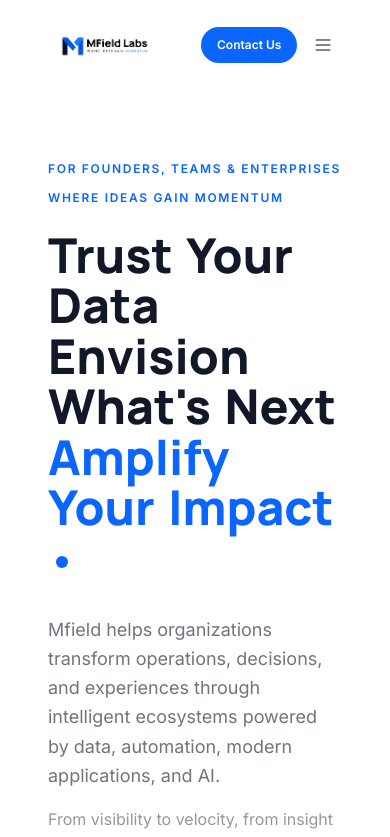
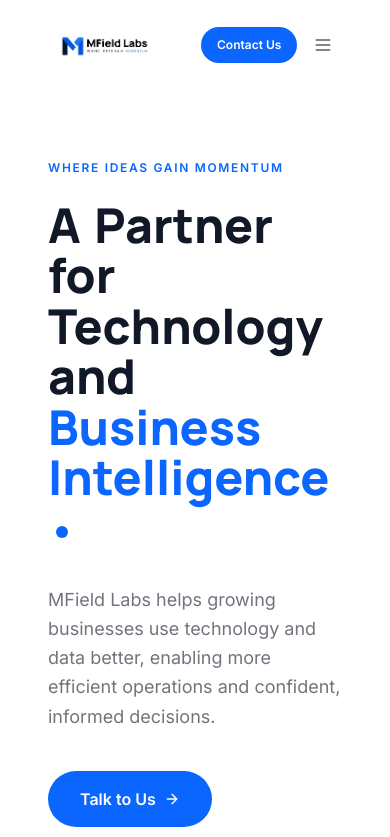
Before and after one commit to zenvioralabs/mfieldlabs, a Next.js app: page / in a window 390 px wide. Shown: the top 837 px of the page. Built offline with nearby package versions, Linux system fonts and the light colour scheme.

Commit message:
new changes done

```diff
--- a/app/layout.tsx
+++ b/app/layout.tsx
@@ -18,9 +18,9 @@ const inter = Inter({
 });
 
 export const metadata: Metadata = {
-  title: "Mfield — Trusted Intelligence and Digital Evolution Partner",
+  title: "MField Labs — Where ideas gain momentum",
   description:
-    "Mfield is a Business Intelligence and Transformation partner. We combine data, automation, and AI to help organizations operate intelligently, adapt quickly, and grow sustainably.",
+    "MField Labs helps growing businesses modernize reporting, automate operations, build modern software, and adopt AI responsibly, so they can run more efficiently, make confident decisions and augment their impact.",
 };
 
 export default function RootLayout({ children }: { children: React.ReactNode }) {
--- a/components/sections/About.tsx
+++ b/components/sections/About.tsx
@@ -29,7 +29,7 @@ export default function About() {
             transition={{ duration: 0.6, delay: 0.15 }}
             className="flex flex-col gap-5 rounded-2xl border border-deepblue/15 bg-white p-8 md:p-10"
           >
-            <p className="text-lg text-ink/70 leading-relaxed">{about.problem}</p>
+            <p className="whitespace-pre-line text-lg text-ink/70 leading-relaxed">{about.problem}</p>
             <p className="text-lg text-ink/70 leading-relaxed">{about.solution}</p>
           </motion.div>
         </div>
--- a/components/sections/ContactSection.tsx
+++ b/components/sections/ContactSection.tsx
@@ -73,7 +73,7 @@ export default function ContactSection() {
               New project inquiry
             </p>
             <p className="text-white/60 leading-relaxed mb-8">
-              Email us directly and a consultant will reply within 1–2 business days.
+              Email directly. When reaching out, please include industry, team size, the problem to solve, and a rough timeline.
             </p>
 
             <Magnetic>
--- a/components/sections/Hero.tsx
+++ b/components/sections/Hero.tsx
@@ -59,8 +59,8 @@ export default function Hero() {
           transition={{ duration: 0.6 }}
           className="eyebrow mb-6 flex flex-wrap items-center gap-3"
         >
-          For founders, teams &amp; enterprises
-          <span className="hidden text-ink/20 sm:inline">/</span>
+
+          <span className="hidden text-ink/20 sm:inline"></span>
           <TaglineSwap />
         </motion.p>
 
@@ -107,13 +107,13 @@ export default function Hero() {
         >
           <Button asChild size="lg">
             <a href="#contact" className="group">
-              Start Your Transformation
+              Talk to Us
               <ArrowRight className="h-4 w-4 transition-transform group-hover:translate-x-1" />
             </a>
           </Button>
           <Button asChild variant="outline" size="lg">
             <a href="#services" className="group">
-              Explore Our Capabilities
+              See How We Help
               <ArrowRight className="h-4 w-4 transition-transform group-hover:translate-x-1" />
             </a>
           </Button>
--- a/content/about.ts
+++ b/content/about.ts
@@ -9,7 +9,7 @@ export const about: AboutContent = {
   eyebrow: "About Mfield",
   title: "What We Actually Do",
   problem:
-    "Most organizations struggle with fragmented information, manual processes, delayed reporting, and underutilized technology. These bottlenecks make it difficult to scale operations and gain clear visibility into performance.",
+    "MField Labs helps organizations turn fragmented operations into connected, data-driven, and AI-enabled systems. We turn complexity into clarity, so businesses can make confident decisions and build the capabilities that support real growth.\n\nMost organizations struggle with fragmented information, manual processes, delayed reporting, and underutilized technology. These bottlenecks make it difficult to scale operations and gain clear visibility into performance. Founders and leaders often have big visions and care deeply about the impact they make, yet they struggle to bring that vision to life and maintain momentum.",
   solution:
     "We solve these challenges by engineering intelligent business ecosystems where data, technology, people, and processes work together seamlessly.",
 };
--- a/content/capabilities.ts
+++ b/content/capabilities.ts
@@ -25,15 +25,15 @@ export const capabilities: Capability[] = [
     icon: "database",
     title: "Data & Intelligence",
     tagline:
-      "Building Trusted Information Foundations and Turning Data into Strategic Decisions.",
-    body: "Modern organizations generate enormous amounts of data, yet many struggle to transform it into actionable intelligence. We help organizations create trusted data foundations and establish enterprise-wide visibility, turning fragmented information into a strategic business advantage.",
+      "Turning scattered reporting and spreadsheets into a single, trusted view of the business.",
+    body: "Reports that take days to prepare, different departments working from different numbers, heavy reliance on spreadsheets, leadership without real-time visibility.",
     impactAreas: [
-      "Enterprise Data Strategy",
-      "Master Data Management",
-      "Executive Dashboards",
-      "Predictive Insights",
-      "Scenario Planning",
-      "Operational Visibility Platforms",
+      "Executive dashboards",
+      "Operational reporting modernization",
+      "KPI tracking environments",
+      "Data integration across existing systems",
+      "Data quality and governance",
+      "Business performance visibility",
     ],
     outcomes: [
       "Trusted enterprise-wide information",
@@ -42,7 +42,7 @@ export const capabilities: Capability[] = [
       "Greater agility",
     ],
     businessOutcomes:
-      "Trusted enterprise-wide information, real-time visibility, faster decision-making, and greater agility.",
+      "Reports that take days to prepare, different departments working from different numbers, heavy reliance on spreadsheets, leadership without real-time visibility.",
     image: "/logo/business-analytics-presentation-with-graph-analysi-2026-01-08-23-52-45-utc.JPG",
   },
   {
@@ -50,13 +50,13 @@ export const capabilities: Capability[] = [
     icon: "workflow",
     title: "Automation & Operations",
     tagline: "Designing Intelligent Operations That Scale Efficiently.",
-    body: "Organizations cannot scale effectively when critical processes rely on manual effort and disconnected workflows. We help businesses streamline operations, automate repetitive tasks, and orchestrate workflows to improve efficiency and control.",
+    body: "Someone spending all day moving data between systems, heavy reliance on email approvals, a process that breaks when one person is out, the same information entered more than once.",
     impactAreas: [
-      "Workflow Automation",
-      "Process Orchestration",
-      "Event-Driven Automation",
-      "Robotic & Intelligent Automation",
-      "Continuous Improvement",
+      "Employee and customer onboarding automation",
+      "Invoice and claims processing automation",
+      "Approval workflow systems",
+      "Cross-system integrations",
+      "Notification and alert systems",
     ],
     outcomes: [
       "Reduced manual effort",
@@ -65,21 +65,21 @@ export const capabilities: Capability[] = [
       "Faster process execution",
     ],
     businessOutcomes:
-      "Reduced manual effort, increased workforce productivity, lower operational costs, and faster process execution.",
+      "Someone spending all day moving data between systems, heavy reliance on email approvals, a process that breaks when one person is out, the same information entered more than once.",
     image: "/logo/business-engineer-hand-works-industry-diagram-on-v-2026-04-14-00-23-25-utc.jpg",
   },
   {
     n: "03",
     icon: "layout",
-    title: "Digital Experiences",
+    title: "Digital Experiences & Software Engineering",
     tagline: "Creating Connected Experiences for Employees, Customers, and Stakeholders.",
-    body: "Exceptional experiences drive engagement, productivity, and long-term business value. We design modern digital platforms that connect people and information, while leveraging AI to help organizations understand and improve customer and employee sentiment.",
+    body: "Systems that don't talk to each other, workarounds instead of real fixes, software the business has outgrown, customers calling in for things that could be self-service.",
     impactAreas: [
-      "Customer & Employee Experience Portals",
-      "Digital Workplaces",
-      "Enterprise Listening Programs",
-      "Sentiment Analytics",
-      "AI-Powered Experience Recommendations",
+      "Custom business applications",
+      "Customer, vendor, and partner portals",
+      "Case and request management platforms",
+      "API, CRM, and ERP integrations",
+      "Legacy system modernization",
     ],
     outcomes: [
       "Enhanced customer loyalty",
@@ -88,7 +88,7 @@ export const capabilities: Capability[] = [
       "Actionable feedback insights",
     ],
     businessOutcomes:
-      "Enhanced customer loyalty, improved employee engagement, better team collaboration, and actionable feedback insights.",
+      "Systems that don't talk to each other, workarounds instead of real fixes, software the business has outgrown, customers calling in for things that could be self-service.",
     image: "/logo/professional-tech-team-collaborating-on-software-d-2026-07-08-22-09-10-utc.JPG",
   },
   {
@@ -96,13 +96,13 @@ export const capabilities: Capability[] = [
     icon: "sparkles",
     title: "AI & Microsoft Innovation",
     tagline: "Accelerating Transformation Through Microsoft Technologies and Responsible AI.",
-    body: "Organizations are under increasing pressure to modernize and leverage AI to remain competitive. We help businesses maximize the value of the Microsoft ecosystem while introducing practical, secure, and scalable AI capabilities that create measurable impact.",
+    body: "Leadership asking about AI, evaluating Copilot, spending too much time producing reports, concerns about AI governance and security.",
     impactAreas: [
-      "Generative AI & Copilot Solutions",
-      "Agentic AI",
-      "Knowledge Management",
-      "Microsoft Fabric",
-      "Power Platform Applications",
+      "AI opportunity discovery and readiness assessments",
+      "Microsoft Copilot rollout and adoption programs",
+      "Microsoft 365 optimization and governance",
+      "Internal AI assistants and knowledge tools",
+      "Intelligent document processing",
     ],
     outcomes: [
       "Accelerated digital transformation",
@@ -111,7 +111,7 @@ export const capabilities: Capability[] = [
       "Future-ready business capabilities",
     ],
     businessOutcomes:
-      "Accelerated digital transformation, maximized ROI on Microsoft investments, secure AI adoption, and future-ready business capabilities.",
+      "Leadership asking about AI, evaluating Copilot, spending too much time producing reports, concerns about AI governance and security.",
     image: "/logo/typing-on-laptop-with-artificial-intelligence-conc-2026-03-18-11-53-22-utc.jpg",
   },
 ];
--- a/content/hero.ts
+++ b/content/hero.ts
@@ -7,9 +7,9 @@ export interface HeroContent {
 
 export const hero: HeroContent = {
   taglineOptions: ["Where Ideas Gain Momentum"],
-  headlineLines: ["Trust Your Data", "Envision What's Next", "Amplify Your Impact"],
+  headlineLines: ["A Partner for", "Technology and", "Business Intelligence"],
   subheading:
-    "Mfield helps organizations transform operations, decisions, and experiences through intelligent ecosystems powered by data, automation, modern applications, and AI.",
-  supportingStatement:
-    "From visibility to velocity, from insight to action — we engineer the capabilities that enable organizations to scale confidently in a rapidly evolving world.",
+    "MField Labs helps growing businesses use technology and data better, enabling more efficient operations and confident, informed decisions.",
+  //supportingStatement:
+   // "From visibility to velocity, from insight to action — we engineer the capabilities that enable organizations to scale confidently in a rapidly evolving world.",
 };
```
Also changed, not shown: content/differentiators.ts (+9 -9 lines), content/engagementModels.ts (+5 -5 lines), content/nav.ts (+4 -4 lines).
